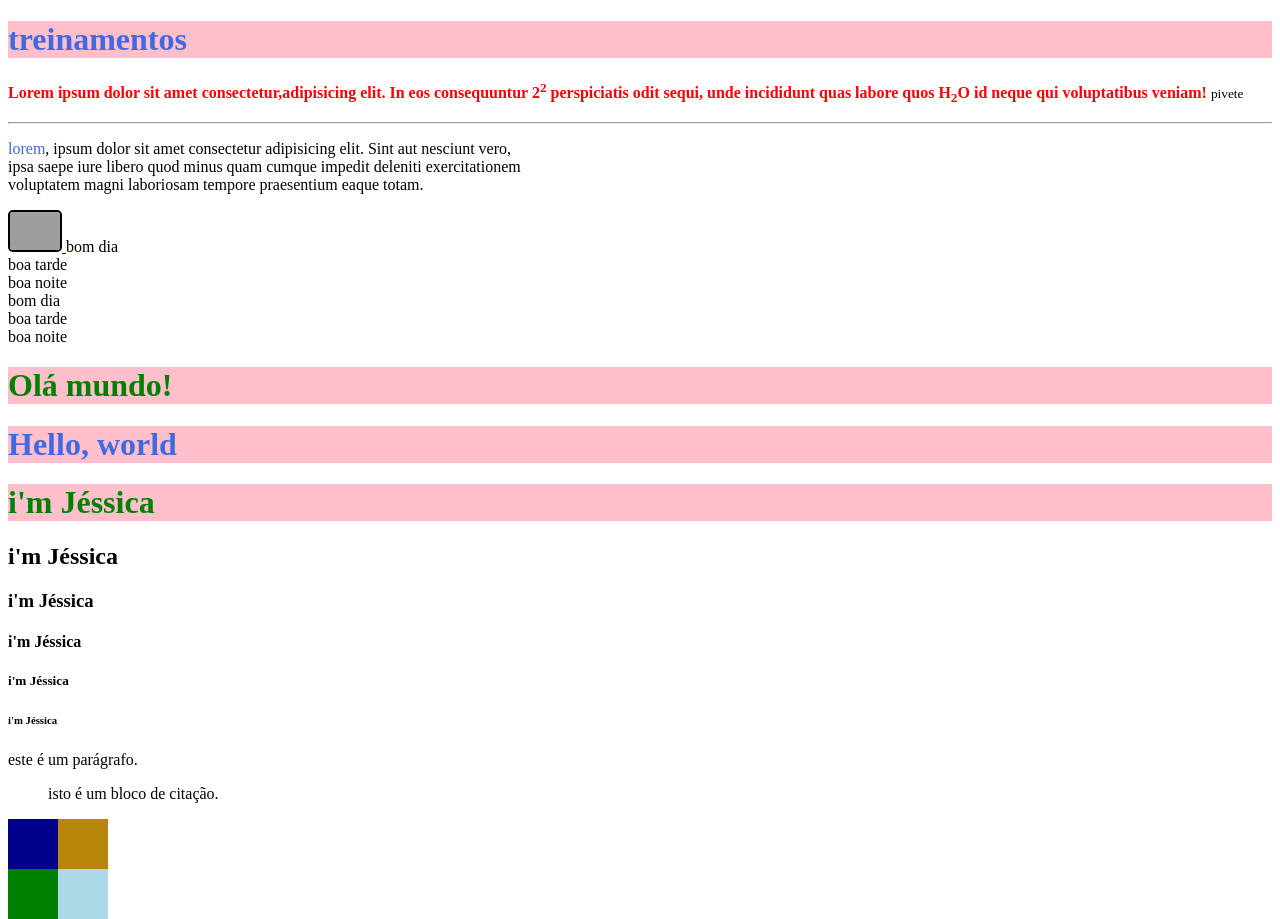
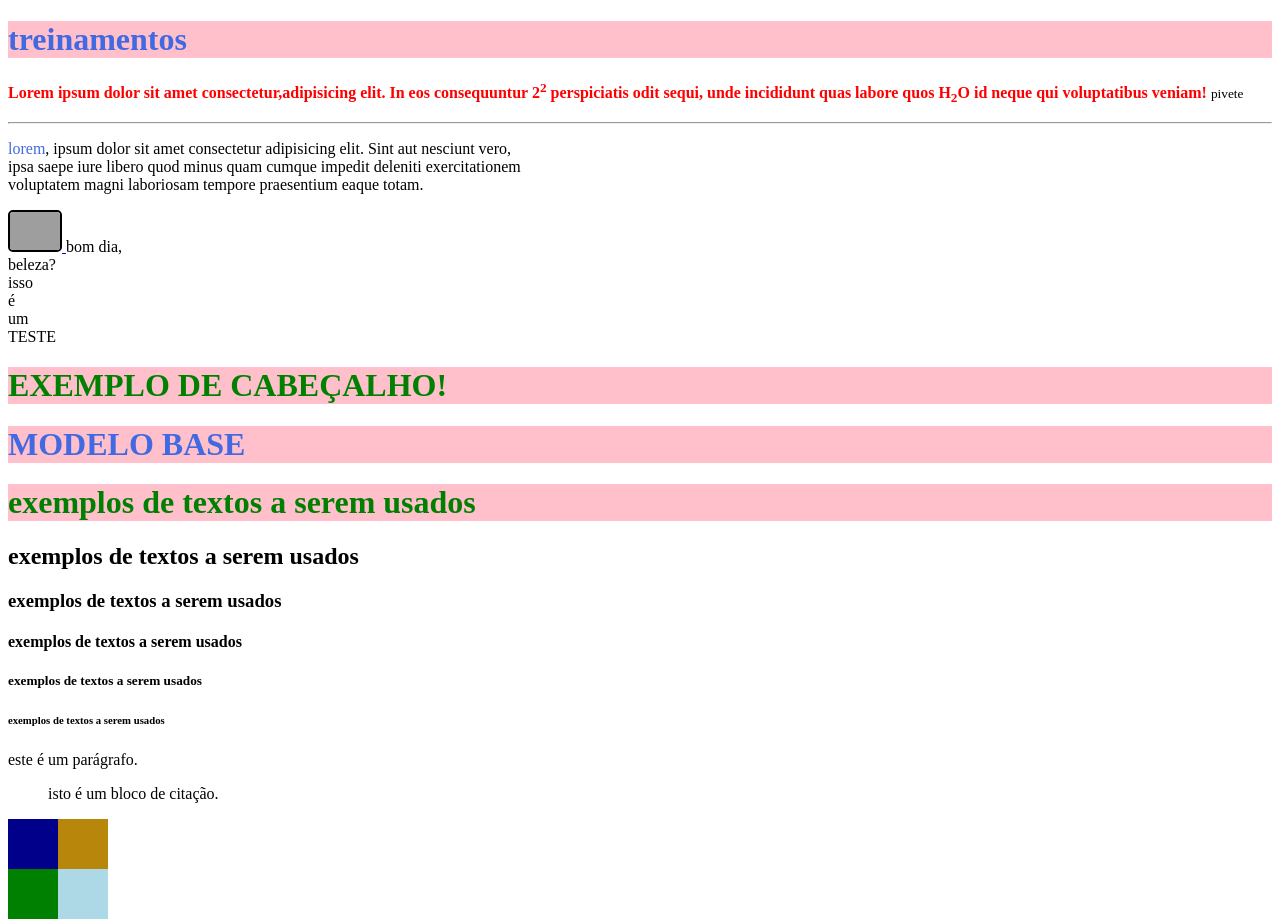
Before and after one commit to jesflyn/estudos-html, a plain HTML site: page aula3/3.html in a window 1280 px wide. Drawn offline with Linux system fonts and the light colour scheme; grey boxes are pictures that could not be loaded.

Commit message:
Update 3.html

```diff
--- a/aula3/3.html
+++ b/aula3/3.html
@@ -3,7 +3,7 @@
 
    <head>
     <meta charset="UTF-8">
-    <title>Meu Site HTML</title>
+    <title>Site HTML</title>
 
     <style>
         h1 {
@@ -41,24 +41,24 @@
      <img class="imagem-link" src="https://upload.wikimedia.org/wikipedia/commons/thumb/c/c1/Google_%22G%22_logo.svg/1200px-Google_%22G%22_logo.svg.png" alt="Logo do Google" width="50">
      </a>
      <title>imagem com link embutido</title>
-      <span>bom dia </span><br>
-       <span>boa tarde</span><br>
-       <span>boa noite </span><br>
-       <span>bom dia</span><br>
-       <span>boa tarde</span><br>
-       <span>boa noite</span><br>
+      <span>bom dia, </span><br>
+       <span>beleza?</span><br>
+       <span>isso </span><br>
+       <span>é</span><br>
+       <span>um</span><br>
+       <span>TESTE</span><br>
 
     <h1 id="cabecalho" class="fundo-vermelho borda-esquerda">
-         Olá mundo!
+         EXEMPLO DE CABEÇALHO!
     </h1>
-    <h1 style="color:royalblue;">Hello, world</h1>
+    <h1 style="color:royalblue;">MODELO BASE</h1>
      <h1 id="cabecalho-dois" class="fundo-vermelho">
-          i'm Jéssica  </h1>
-          <H2>i'm Jéssica </H2>
-          <H3>i'm Jéssica </H3>
-          <H4>i'm Jéssica </H4>
-          <H5>i'm Jéssica </H5>
-          <H6>i'm Jéssica</H6>
+          exemplos de textos a serem usados </h1>
+          <H2>exemplos de textos a serem usados</H2>
+          <H3>exemplos de textos a serem usados</H3>
+          <H4>exemplos de textos a serem usados</H4>
+          <H5>exemplos de textos a serem usados</H5>
+          <H6>exemplos de textos a serem usados</H6>
       <p>este é um parágrafo.
         <blockquote>isto é um bloco de citação.</blockquote>
         <div style="width: 100px; height: 100px; background: lightblue;float: left;">
```
